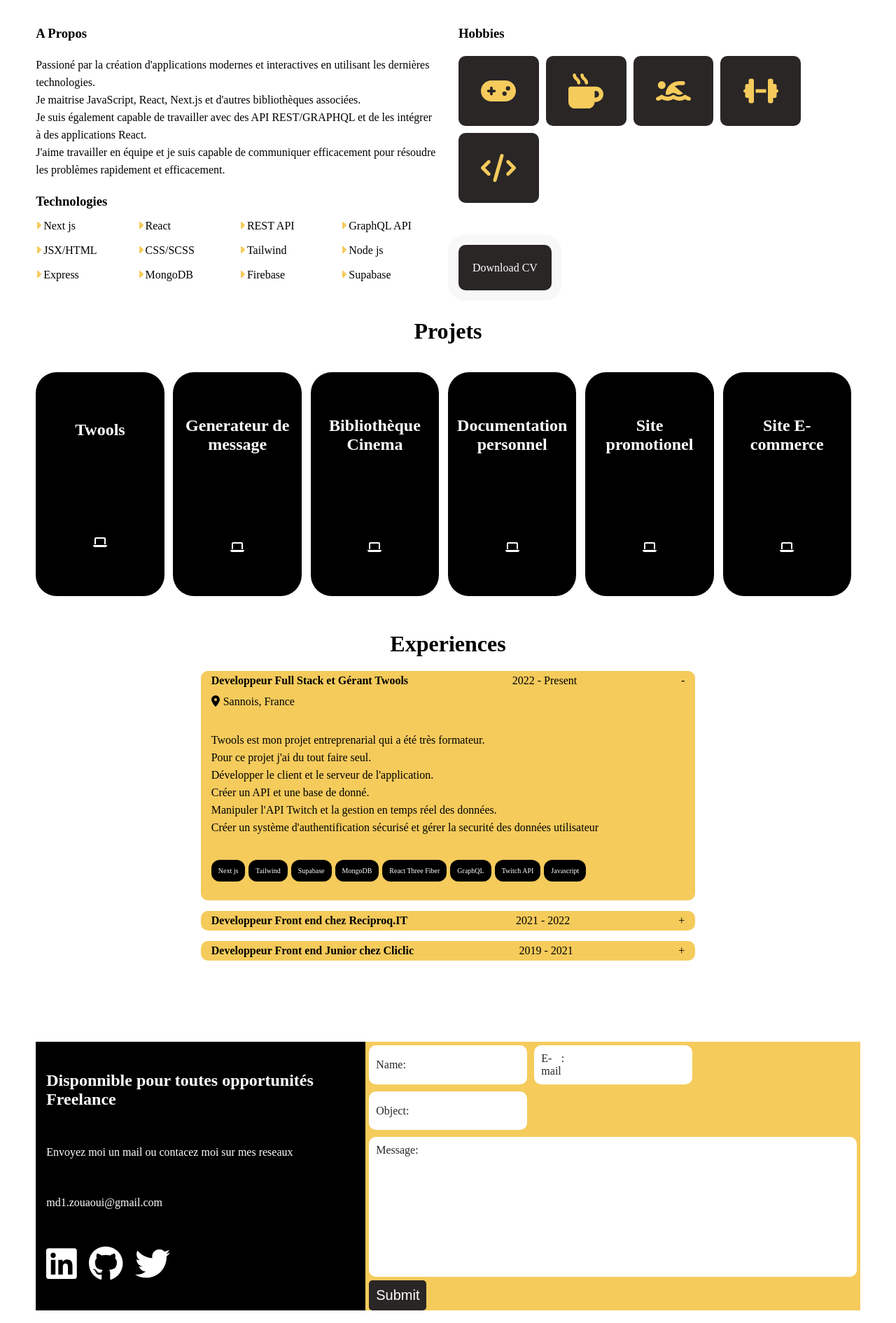
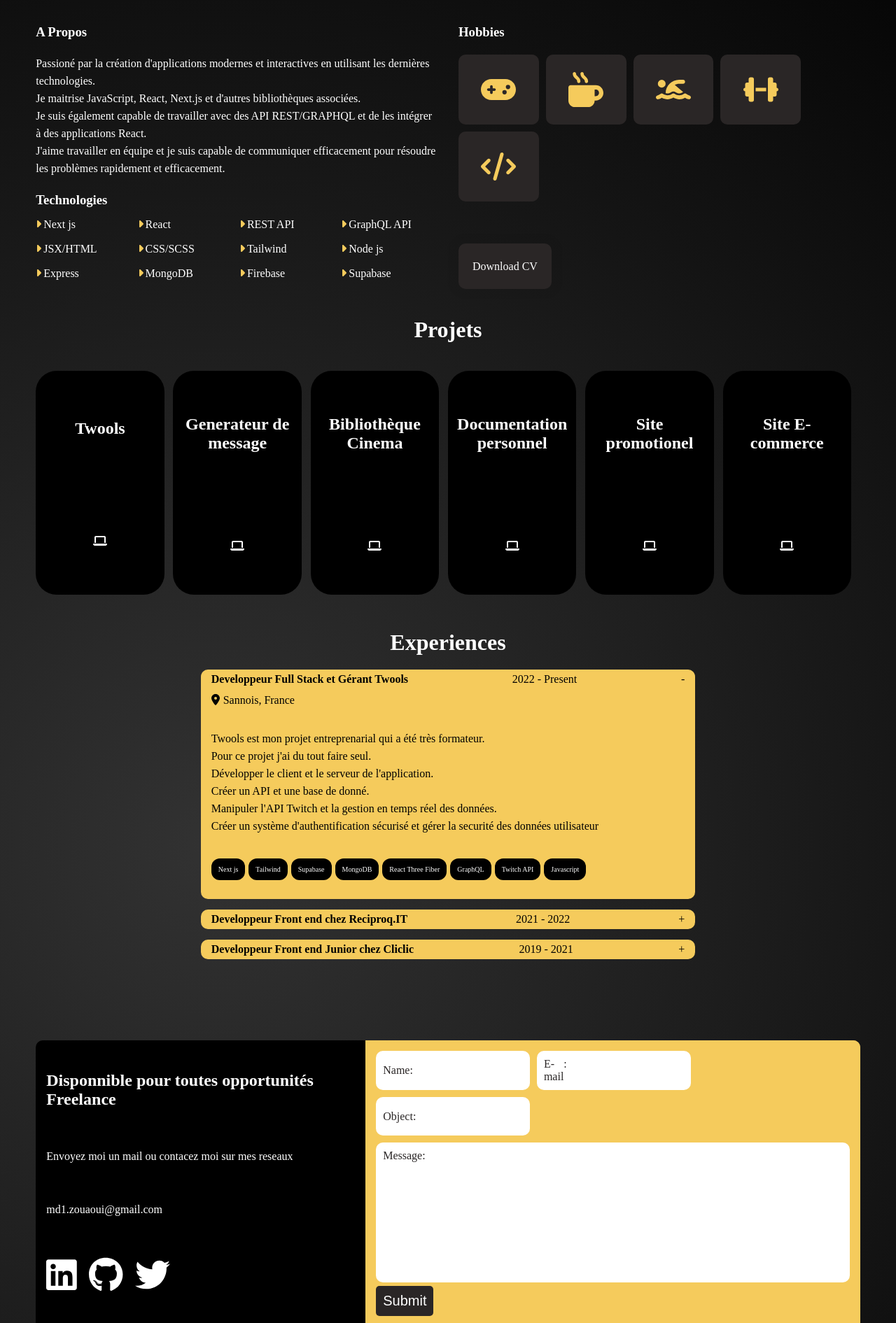
Before and after one commit to Mehdi-Zouaoui/Portfolio, a Next.js app: page / in a window 1280 px wide. Shown: the part 307-2198 px from the top of the page at 70% size. Built offline with nearby package versions, Linux system fonts and the light colour scheme; a web font is replaced by a local one.

Commit message:
added project router

```diff
--- a/src/components/slider.js
+++ b/src/components/slider.js
@@ -9,6 +9,8 @@ import {
 } from "@fortawesome/free-solid-svg-icons";
 import { FontAwesomeIcon } from "@fortawesome/react-fontawesome";
 import gsap from "gsap";
+import Link from "next/link";
+import Router from "next/router";
 import { createRef, useLayoutEffect, useRef, useState } from "react";
 const Slider = () => {
   const comp = useRef();
@@ -18,50 +20,46 @@ const Slider = () => {
       title: "Twools",
       content: "Projet entreprenarial",
       clicked: false,
-      img: "LOGO_TWOOLS.png",
-      background: "twoolsBg.PNG",
     },
     {
       title: "Generateur de message",
       content: "Developpement Full Stack React et Express",
       clicked: false,
-      img: "LOGO_TWOOLS.png",
-      background: "twoolsBg.PNG",
     },
     {
       title: "Bibliothèque Cinema",
       content: "Developpement Front avec React",
       clicked: false,
-      img: "LOGO_TWOOLS.png",
-      background: "twoolsBg.PNG",
     },
     {
       title: "Documentation personnel",
       content: "Developpement Angular",
       clicked: false,
-      img: "LOGO_TWOOLS.png",
-      background: "twoolsBg.PNG",
     },
     {
       title: "Site promotionel",
       content: "Developpement Javascript et gestion des données avec Firebase ",
       clicked: false,
-      img: "LOGO_TWOOLS.png",
-      background: "twoolsBg.PNG",
     },
     {
       title: "Site E-commerce",
       content: "Developpement Front avec React ",
       clicked: false,
-      img: "LOGO_TWOOLS.png",
-      background: "twoolsBg.PNG",
     },
   ]);
   useLayoutEffect(() => {
     console.log("rerun");
   }, [items]);
   const itemsRef = useRef([...Array(items.length)].map(() => createRef()));
-
+  const sendProps = (item) => {
+    Router.push({
+      pathname: `/projects/${item.title.toLowerCase()}`,
+      query: {
+        title: item.title,
+        content: item.content,
+      },
+    });
+  };
   const elasticAnimation = (item, i) => {
     const newItems = [...items];
     newItems.forEach((it, ind) => {
@@ -108,7 +106,15 @@ const Slider = () => {
           {item.clicked ? (
             <div className={styles.item_content_container}>
               <p className={styles.item_content}>{item.content}</p>
-              <div className={styles.item_learn_more}>Learn More</div>
+
+              <div
+                className={styles.item_learn_more}
+                onClick={() => {
+                  sendProps(item);
+                }}
+              >
+                Learn More
+              </div>
             </div>
           ) : (
             ""
--- a/src/pages/index.js
+++ b/src/pages/index.js
@@ -12,9 +12,9 @@ import {
   faPersonSwimming,
 } from "@fortawesome/free-solid-svg-icons";
 import { Inter } from "@next/font/google";
-
 import Head from "next/head";
 import Image from "next/image";
+
 import React from "react";
 import Slider from "../components/slider";
 import SocialsBar from "../components/socialsBar";
@@ -47,7 +47,7 @@ export default function Home() {
               </p>
             </div>
           </div>
-          {/* <Model3d /> */}
+          <div className={styles.model}></div>
         </div>
         {/* <SocialsBar /> */}
         <div className={styles.about_container}>
@@ -205,7 +205,14 @@ export default function Home() {
                   />
                 </li>
               </ul>
-              <div className={styles.cv_button}>Download CV</div>
+
+              <a
+                href="/CV.pdf"
+                className={styles.cv_button}
+                download="Zouaoui Mehdi CV"
+              >
+                Download CV
+              </a>
             </div>
           </div>
         </div>
--- a/src/styles/Home.module.css
+++ b/src/styles/Home.module.css
@@ -33,6 +33,9 @@
   background-color: rgba(var(--callout-rgb), 0.5);
   border: 1px solid rgba(var(--callout-border-rgb), 0.3);
   border-radius: var(--border-radius);
+}
+.model {
+  width: 50%;
 }
 
 .code {
@@ -280,9 +283,9 @@
 .main_container {
   display: flex;
   width: 100%;
+  height: 30vh;
   justify-content: space-around;
   align-items: center;
-  margin : 50px;
 }
 .profil {
   display: flex;
@@ -325,7 +328,7 @@
 }
 .hobbies_container {
   width: 50%;
-  margin-left:30px;
+  margin-left: 30px;
   display: flex;
   flex-direction: column;
   justify-content: space-between;
--- a/src/styles/contact.module.css
+++ b/src/styles/contact.module.css
@@ -3,11 +3,12 @@
   height: auto;
   display: flex;
   color: white;
+  border-top-right-radius: 10px;
 }
 .contact_left_container {
   width: 40%;
   background: #000;
-
+  border-top-left-radius: 10px;
   padding: 15px;
   display: flex;
   flex-direction: column;
@@ -16,6 +17,7 @@
 }
 .contact_right_container {
   width: 60%;
+  border-top-right-radius: 10px;
   background: #f5cb5c;
   color: #2a2626;
   height: 100%;
@@ -32,9 +34,11 @@
 .inputs_container {
   display: flex;
   flex-wrap: wrap;
+  padding: 10px;
 }
 .form_contact {
   background-color: #f5cb5c;
+  border-top-right-radius: 10px;
 }
 .form_long_input_container {
   display: flex;
--- a/src/styles/globals.css
+++ b/src/styles/globals.css
@@ -9,6 +9,13 @@ body {
   max-width: 100vw;
   padding: 0 2vw;
   overflow-x: hidden;
+  color: white;
+  background: radial-gradient(
+    circle at 24.1% 68.8%,
+    rgb(50, 50, 50) 0%,
+    rgb(0, 0, 0) 99.4%
+  );
+
   font-family: "Unbounded", cursive;
 }
 
```
Also changed, not shown: src/pages/projects/[projectId].js (added, +28 -0 lines), 1 other file (tests, documents, lock files or other folders).
